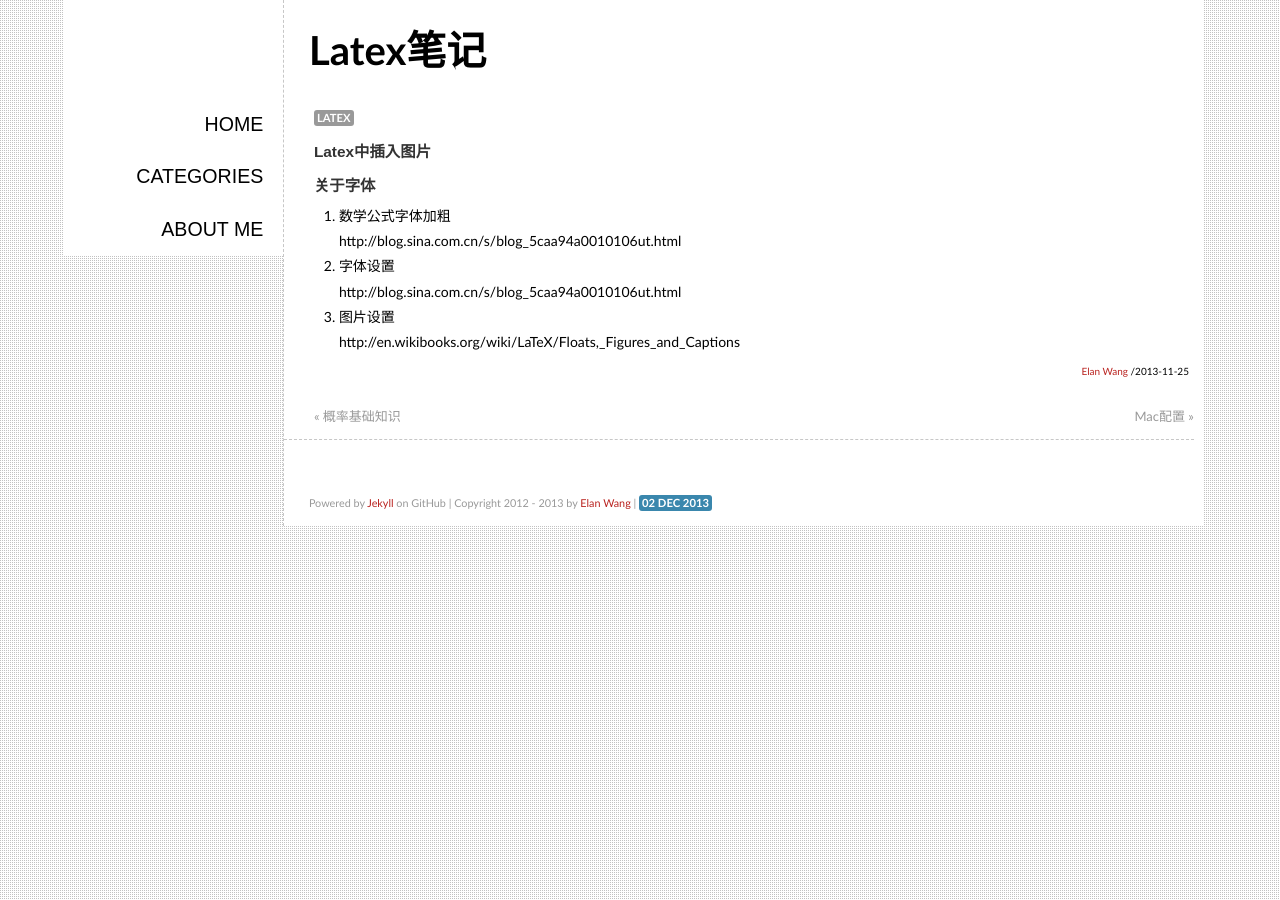
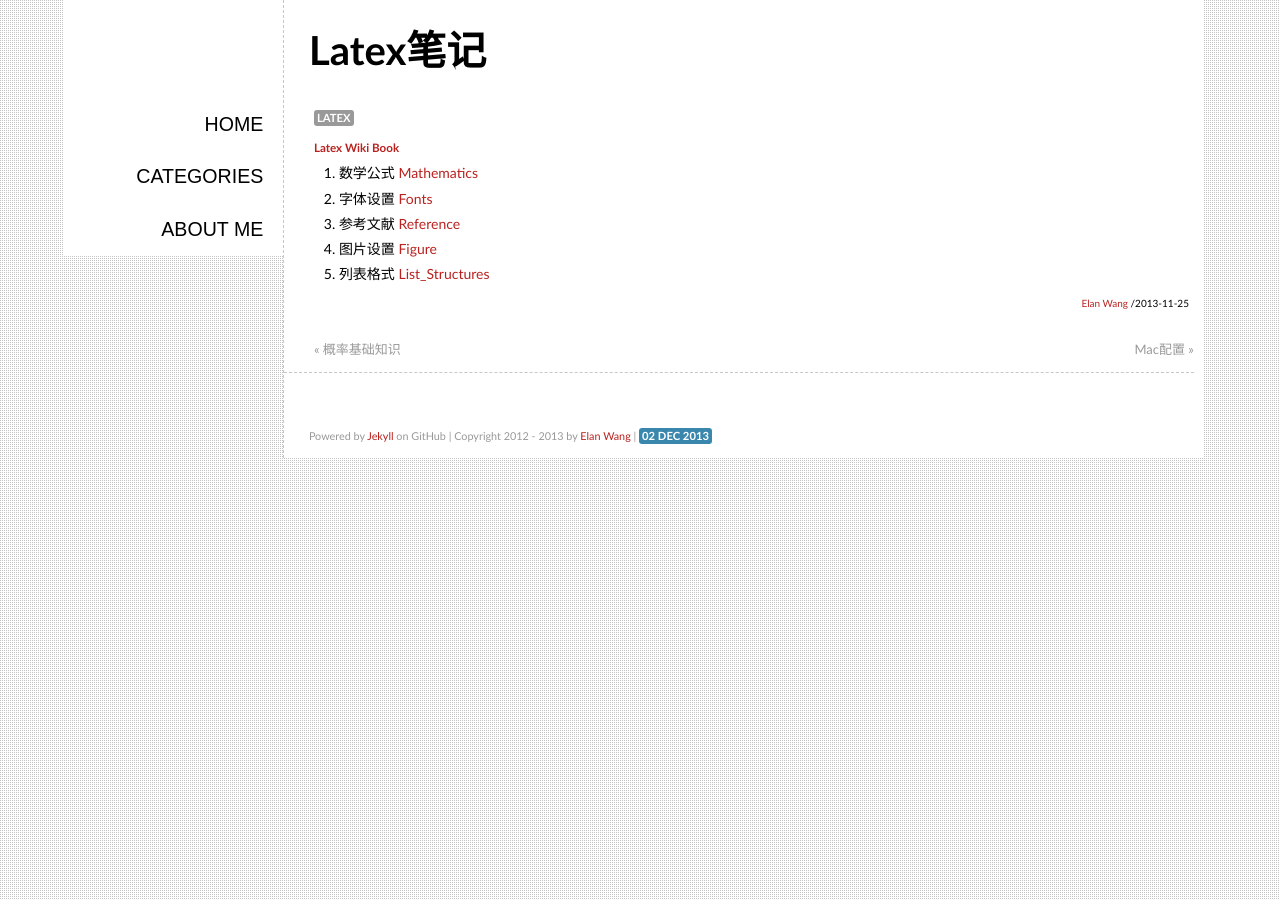
Before and after one commit to elan2wang/note, a Jekyll site: the page built from _posts/2013-11-25-latex-note.md, in a window 1280 px wide. Built offline with Jekyll 4.4.1, drawn with Linux system fonts in a browser that asks for light colours; Markdown is read by kramdown in place of the engine named in the settings; comment, search, counter and statistics services are not loaded.

Commit message:
edit latex note

```diff
--- a/_posts/2013-11-25-latex-note.md
+++ b/_posts/2013-11-25-latex-note.md
@@ -4,14 +4,9 @@ title: Latex笔记
 tags: latex
 categories: Latex
 ---
-
-####Latex中插入图片
-
-
-####关于字体
-1. 数学公式字体加粗
-http://blog.sina.com.cn/s/blog_5caa94a0010106ut.html
-2. 字体设置
-http://blog.sina.com.cn/s/blog_5caa94a0010106ut.html
-3. 图片设置
-http://en.wikibooks.org/wiki/LaTeX/Floats,_Figures_and_Captions
+#####[Latex Wiki Book](http://en.wikibooks.org/wiki/LaTeX)
+1. 数学公式 [Mathematics](http://en.wikibooks.org/wiki/LaTeX/Mathematics)
+2. 字体设置 [Fonts](http://en.wikibooks.org/wiki/LaTeX/Fonts)
+3. 参考文献 [Reference](http://en.wikibooks.org/wiki/LaTeX/Bibliography_Management)
+4. 图片设置 [Figure](http://en.wikibooks.org/wiki/LaTeX/Floats,_Figures_and_Captions)
+5. 列表格式 [List_Structures](http://en.wikibooks.org/wiki/LaTeX/List_Structures)
```
Also changed, not shown: 1 other file.
